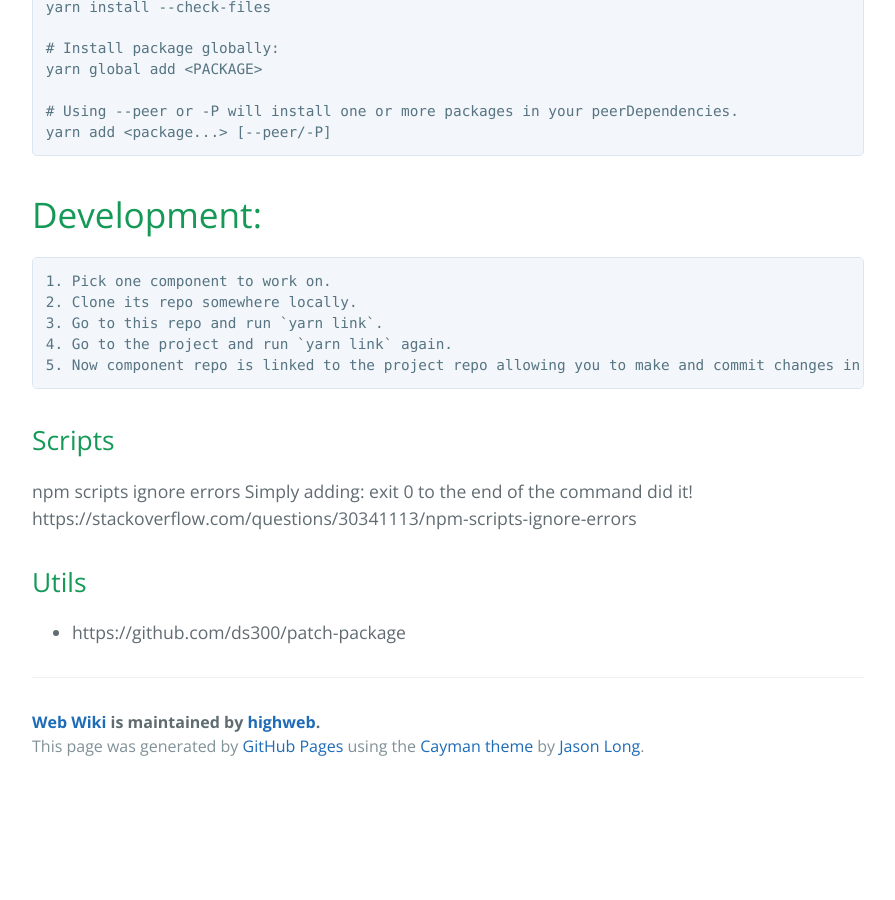
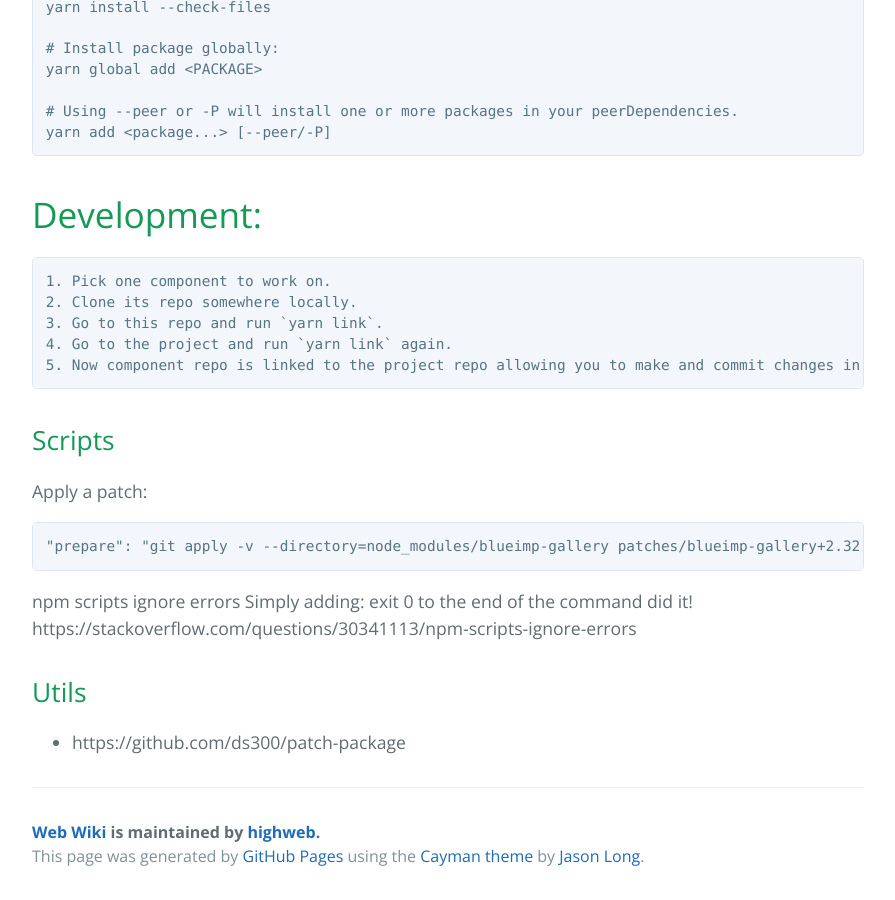
Before and after one commit to highweb/web-wiki, a Jekyll site: the page built from npm.md, in a window 1280 px wide and 900 px high, scrolled down 594 px. Shown: the whole window, without its empty margins (192-1087 px from the left). Built offline with Jekyll 4.4.1, drawn with Linux system fonts in a browser that asks for light colours; before the commit the page ends 1384 px from its top, so only the background shows below that.

Commit message:
Update npm.md

````diff
--- a/npm.md
+++ b/npm.md
@@ -32,6 +32,12 @@ yarn add <package...> [--peer/-P]
 
 ## Scripts
 
+Apply a patch:
+```json
+"prepare": "git apply -v --directory=node_modules/blueimp-gallery patches/blueimp-gallery+2.32.0.patch && yarn --cwd=node_modules/blueimp-gallery build:jquery || exit 0"
+```
+
+
 npm scripts ignore errors
 Simply adding: exit 0 to the end of the command did it!
 https://stackoverflow.com/questions/30341113/npm-scripts-ignore-errors
````
